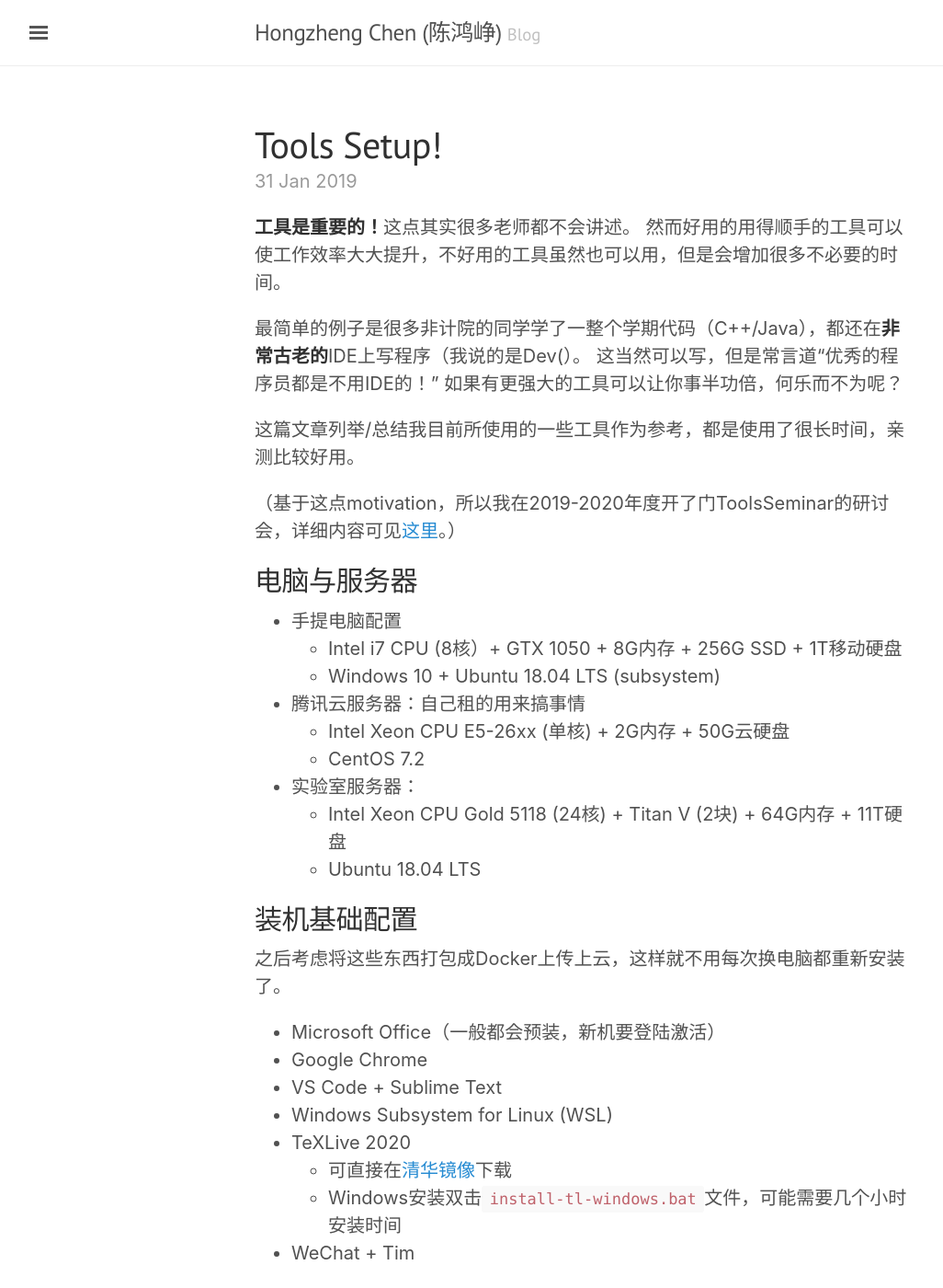
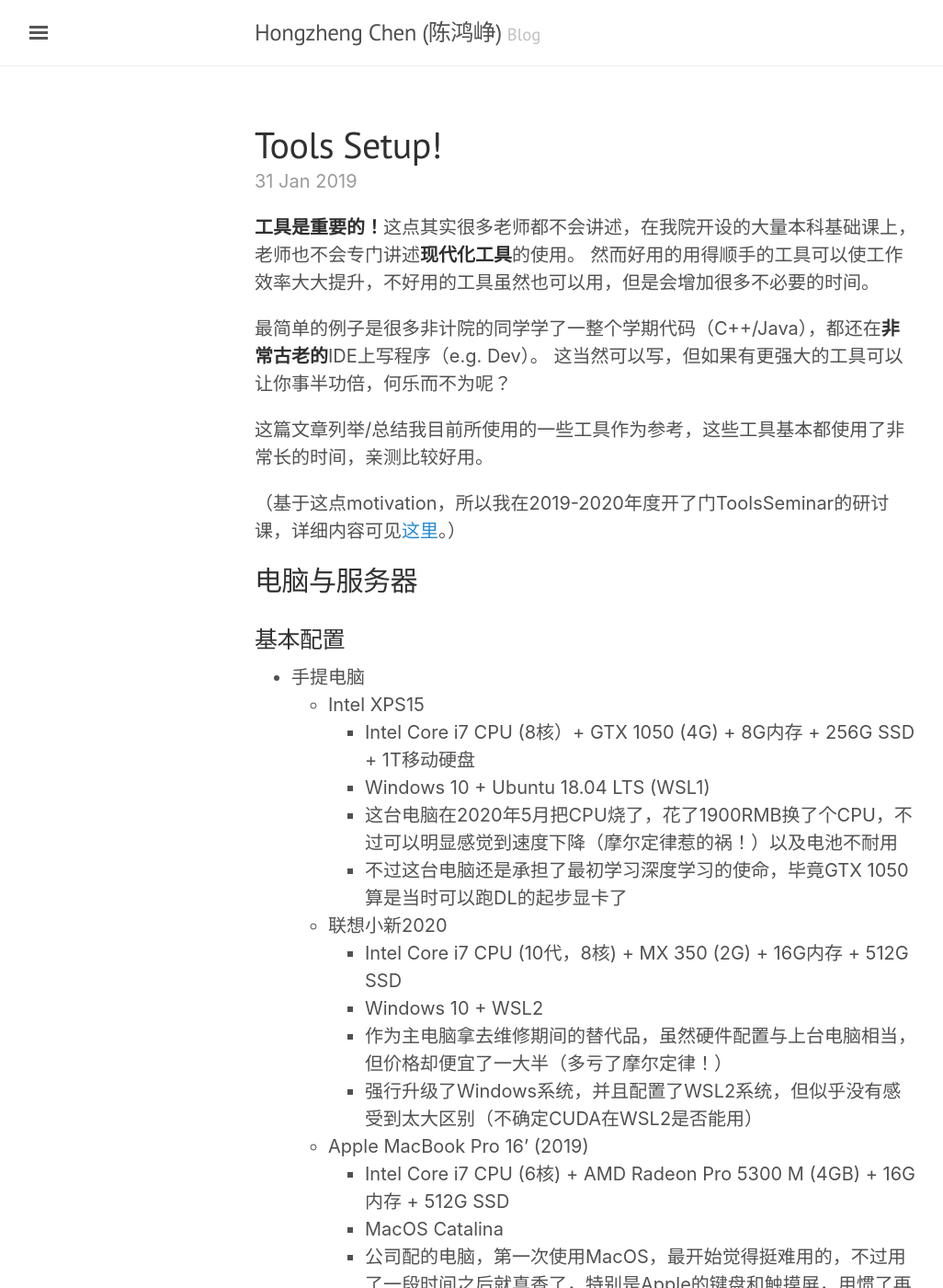
Before and after one commit to Ewenwan/chhzh123.github.io, a Jekyll site: the page built from _posts/2019-01-31-tools-setup.md, in a window 1280 px wide and 1400 px high. Shown: the whole window at 92% size, without its empty margins (3-1029 px from the left). Built offline with Jekyll 4.4.1, drawn with Linux system fonts in a browser that asks for light colours; nearby versions of some CDN libraries; comment, search, counter and statistics services are not loaded; some of the changed text lies outside the part shown.

Commit message:
[blog] Update tools

```diff
--- a/_posts/2019-01-31-tools-setup.md
+++ b/_posts/2019-01-31-tools-setup.md
@@ -4,40 +4,68 @@
 tag: [research, tools]
 ---
 
-**工具是重要的！**这点其实很多老师都不会讲述。
+**工具是重要的！**这点其实很多老师都不会讲述，在我院开设的大量本科基础课上，老师也不会专门讲述**现代化工具**的使用。
 然而好用的用得顺手的工具可以使工作效率大大提升，不好用的工具虽然也可以用，但是会增加很多不必要的时间。
 
-最简单的例子是很多非计院的同学学了一整个学期代码（C++/Java），都还在**非常古老的**IDE上写程序（我说的是Dev(）。
-这当然可以写，但是常言道“优秀的程序员都是不用IDE的！”
-如果有更强大的工具可以让你事半功倍，何乐而不为呢？
+最简单的例子是很多非计院的同学学了一整个学期代码（C++/Java），都还在**非常古老的**IDE上写程序（e.g. Dev）。
+这当然可以写，但如果有更强大的工具可以让你事半功倍，何乐而不为呢？
 
-这篇文章列举/总结我目前所使用的一些工具作为参考，都是使用了很长时间，亲测比较好用。
+这篇文章列举/总结我目前所使用的一些工具作为参考，这些工具基本都使用了非常长的时间，亲测比较好用。
 
-（基于这点motivation，所以我在2019-2020年度开了门ToolsSeminar的研讨会，详细内容可见[这里](/seminar)。）
+（基于这点motivation，所以我在2019-2020年度开了门ToolsSeminar的研讨课，详细内容可见[这里](/seminar)。）
 
 <!--more-->
 
 ## 电脑与服务器
-* 手提电脑配置
-	- Intel i7 CPU (8核）+ GTX 1050 + 8G内存 + 256G SSD + 1T移动硬盘
-	- Windows 10 + Ubuntu 18.04 LTS (subsystem)
-* 腾讯云服务器：自己租的用来搞事情
+### 基本配置
+* 手提电脑
+	* Intel XPS15
+		- Intel Core i7 CPU (8核）+ GTX 1050 (4G) + 8G内存 + 256G SSD + 1T移动硬盘
+		- Windows 10 + Ubuntu 18.04 LTS (WSL1)
+		- 这台电脑在2020年5月把CPU烧了，花了1900RMB换了个CPU，不过可以明显感觉到速度下降（摩尔定律惹的祸！）以及电池不耐用
+		- 不过这台电脑还是承担了最初学习深度学习的使命，毕竟GTX 1050算是当时可以跑DL的起步显卡了
+	* 联想小新2020
+		- Intel Core i7 CPU (10代，8核) + MX 350 (2G) + 16G内存 + 512G SSD
+		- Windows 10 + WSL2
+		- 作为主电脑拿去维修期间的替代品，虽然硬件配置与上台电脑相当，但价格却便宜了一大半（多亏了摩尔定律！）
+		- 强行升级了Windows系统，并且配置了WSL2系统，但似乎没有感受到太大区别（不确定CUDA在WSL2是否能用）
+	* Apple MacBook Pro 16' (2019)
+		- Intel Core i7 CPU (6核) + AMD Radeon Pro 5300 M (4GB) + 16G内存 + 512G SSD
+		- MacOS Catalina
+		- 公司配的电脑，第一次使用MacOS，最开始觉得挺难用的，不过用了一段时间之后就真香了，特别是Apple的键盘和触摸屏，用惯了再换回原来的电脑完全不适应
+* 腾讯云服务器：自己租的用来搞事情，[学生优惠](https://cloud.tencent.com/act/campus)非常便宜
 	- Intel Xeon CPU E5-26xx (单核) + 2G内存 + 50G云硬盘
 	- CentOS 7.2
+	- 续费了三次，第一次续费续太短了，后面两次都续了一年时间，主要用来搭个人网盘存一些临时文件，还是非常方便的
+	- 当年第一次接触云服务器，也为熟悉使用Linux操作系统奠定基础
 * 实验室服务器：
-	- Intel Xeon CPU Gold 5118 (24核) + Titan V (2块) + 64G内存 + 11T硬盘
+	- Intel Xeon CPU Gold 5118 (24核) + Titan V (2块) + 768G内存 + 11T硬盘
 	- Ubuntu 18.04 LTS
 
-## 装机基础配置
+### 装机基础软件配置
 之后考虑将这些东西打包成Docker上传上云，这样就不用每次换电脑都重新安装了。
 * Microsoft Office（一般都会预装，新机要登陆激活）
-* Google Chrome
-* VS Code + Sublime Text
-* Windows Subsystem for Linux (WSL)
+* [Google Chrome](https://www.google.com/intl/en_sg/chrome/)
+* [VS Code](https://code.visualstudio.com/) + [Sublime Text](https://www.sublimetext.com/)
+* [Windows Subsystem for Linux (WSL)](https://docs.microsoft.com/en-us/windows/wsl/install-win10)
 * TeXLive 2020
 	* 可直接在[清华镜像](https://link.zhihu.com/?target=https%3A//mirrors.tuna.tsinghua.edu.cn/CTAN/systems/texlive/Images/)下载
 	* Windows安装双击`install-tl-windows.bat`文件，可能需要几个小时安装时间
 * WeChat + Tim
+
+### 服务器
+可能很多人会问自己租服务器用来干嘛。
+其实是可以干非常多事情的，比如：
+* [jupyter notebook](https://jupyter.org/)<br/>
+这个无论什么服务器平台都会装，因为实在太好用，内置命令行和python环境，非常方便
+* ftp<br/>
+偶尔与服务器传输大型文件，同时可以搭建班级内部的提交作业平台<br/>
+本地用来与服务器建立ssh连接与传输文件可用[xmanager](https://www.netsarang.com/en/xmanager/)(xftp+xshell)
+* [seafile](https://www.seafile.com/)<br/>
+自建轻量级网盘，效果奇佳，从电脑往手机传数据再也不用数据线了！
+* ~~梯（划掉）子~~
+* git<br/>
+代码版本管理，学校小组项目会用到
 
 ## 日常工作
 * [Microsoft To Do](https://todo.microsoft.com/tasks/)
@@ -50,7 +78,27 @@
 	* 可定期（如每周一或重复几次）提醒，这点太重要了！
 	* 多种颜色tag选择
 	* 可加备注加提醒
+	* 支持不同时区
 	* 多终端多平台
+* [Lark](https://www.larksuite.com/) / 飞书
+	* 不得不说，尽管飞书2019年才发布，但是它是我用过**最好用**的协作软件，没有之一
+	* 消息、文件永久存储
+	* 新加入成员可查看过往消息（这两点就比腾讯系的产品好太多）
+	* 音视频会议（集成在同一软件中这很厉害）
+	* 日历（这也是公司协作很重要的功能，而且可以互相查看日历空闲时间）
+	* 云存储（既有私人存储空间，也有公共存储空间）
+	* 云文档
+		* 完全具备了Google Doc的所有特性，可多人协作，设置权限
+		* Markdown文档，这一点也是比腾讯系产品强得多，不仅支持Markdown语法，还有自动检测不同代码自动高亮，自动链接显示文档，添加协作者@人的功能
+	* 邮箱（可关联公司邮箱查看邮件）
+
+## 疫情期间会议/协作软件（2020更新）
+* Zoom
+* 腾讯会议
+* Slack
+	* 使用网页版就非常方便
+	* 实验室小组可以分多个channel，更方便工作期间讨论
+	* 有基本的Markdown语法显示
 
 ## WSL配置
 安装在Microsoft Store搜索Ubuntu即可，注意安装后打开前需要先在控制面板-程序和功能-启用或关闭Windows功能中将"适用于Linux的Windows子系统"打开并重启。详细安装教程可见Microsoft[官网](https://docs.microsoft.com/en-us/windows/wsl/install-win10)。其中也有说明如何升级至WSL2，需要先升级Windows版本至2004(Build 19041)，然后才有办法启用。WSL1和WSL2的比较见[此文](https://docs.microsoft.com/en-us/windows/wsl/compare-versions)。
@@ -159,18 +207,36 @@
 * 内置控制行，可以直接打Python代码
 
 ### [VS Code](https://code.visualstudio.com/)
-不得不说，经过大半年的发展，微软爸爸的文本编辑器已经相当成熟了。
+不得不说，经过大半年的发展，微软爸爸的文本编辑器已经相当成熟了。进入到2020年，我也基本从Sublime Text转到VS Code的重度用户，因为用久会发现它比ST还更加人性化和好用。
 
 优点：
 * sublime有的基本都有
 * Intellisense
+	* 跨文件定义搜索
+	* 自动类名方法名补全
 * 大量插件支持
 	* Python / Jupyter notebook原生支持
-	* Markdown预览
+	* Markdown加强预览（用MathJax渲染LaTeX）
 	* LaTeX编译显示
 * 自动跳转至定义位置（大项目必备）
 * 跨文件/全局搜索
 * SSH远端支持
+	* 这点对于远程服务器开发工作来说实在是太香了
+	* 以前在远端服务器跑代码总是要现在本地测试完，再通过ftp等方式传上服务器运行；但现在完全可以全流程操作，在VS Code里显示远端文件夹，打开代码文件更改，内置Terminal运行
+* 跨平台支持（似乎网页版也要开放了）
+* Git/Github集成
+	* 这对于常常要commit的开发者来说也是相当友好
+	* 基本上所有功能都被集成进来了
+* 开源持续优化
+	* 现在基本是每月一更新，有什么硬伤都会被及时修复
+
+### 实用小语言
+* Markdown<br/>
+不用关心排版，层次化分明
+	* [Gitlab Markdown Guide](https://about.gitlab.com/handbook/engineering/ux/technical-writing/markdown-guide/)
+	* [Markdown Guide for Jupyter Notebook](https://medium.com/analytics-vidhya/the-ultimate-markdown-guide-for-jupyter-notebook-d5e5abf728fd)
+* 正则表达式<br/>
+其实掌握常用匹配指令就好了，一开始觉得很复杂，后来常常用编辑器的搜索功能就习惯了
 
 ## 笔记
 笔记怎么做也是我这一年多来摸索的东西，现在基本上用下面两个工具啦。
@@ -189,6 +255,8 @@
 就是一个html页面，里面存自己的笔记，但是页面布局都已经帮你设置好了，直接可以写，还可以上传到服务器上让所有人都可以访问（但是几M大小基本加载不出来...）。
 平时文科类的笔记会存在里面，还有部分有用的代码，其他的话...就当成网页收藏夹了...
 
+*注：有了博客之后，后面一个也基本不再使用了。*
+
 ## 文献管理
 * [Zotero](https://www.zotero.org/)：学长推荐，必属精品(
 
@@ -201,7 +269,18 @@
 * 支持不同格式的文件读入
 * 好像还有云同步，但并没有用过
 
-## 流程图/模型图绘制
+## 数据可视化
+### 柱形图
+这个也是写论文必备
+* [Matplotlib](https://matplotlib.org/)<br/>
+Python包，功能强大，不过我主要用来画折线图、柱形图；语法还算简单，添加标签标注等等也不会太麻烦，标签可以直接输入LaTeX代码
+* [Mathematica(MMA)](https://www.wolfram.com/mathematica/)<br/>
+上大学之前就只知道MMA画函数/3D/等高线图，其实用matplotlib画2D函数图会简单很多；而直到这一次建模也才直到MMA这么强大，还可以直接制作有数值的地图，完全是开外挂...
+	<!-- > TODO MMA 剑魔 -->
+* [Plotly](https://plot.ly/)<br/>
+在线网站，可以用Python调用API，功能很强大，但还未自己试过
+
+### 流程图/模型图绘制
 写论文或者建模就知道画图的苦，以前一直都羡慕人家的文章中能够画出那么漂亮的图片，因为以往都只知道函数图怎么画，但不知道有什么比较好用的流程图工具
 * [draw.io](https://draw.io)<br/>
 在线画图，有网格，图形多，使用方便，画什么都容易，不足是对插图的处理不强，原生LaTeX在导出时常常出现问题
@@ -230,55 +309,6 @@
 * TikZ里有automata的package
 * http://madebyevan.com/fsm/
 
-## 数据可视化
-这个也是写论文必备
-* [Matplotlib](https://matplotlib.org/)<br/>
-Python包，功能强大，不过我主要用来画折线图、柱形图；语法还算简单，添加标签标注等等也不会太麻烦，标签可以直接输入LaTeX代码
-* [Mathematica(MMA)](https://www.wolfram.com/mathematica/)<br/>
-上大学之前就只知道MMA画函数/3D/等高线图，其实用matplotlib画2D函数图会简单很多；而直到这一次建模也才直到MMA这么强大，还可以直接制作有数值的地图，完全是开外挂...
-	<!-- > TODO MMA 剑魔 -->
-* [Plotly](https://plot.ly/)<br/>
-在线网站，可以用Python调用API，功能很强大，但还未自己试过
-
-## 服务器
-可能很多人会问自己租服务器用来干嘛。
-其实是可以干非常多事情的。
-现在[腾讯云学生特价](https://cloud.tencent.com/act/campus?fromSource=gwzcw.594708.594708.594708)，一个月10元就有一台还不错的服务器（0.8折！），于是爽快入坑连续包了3年(((
-
-下面是目前我用服务器干的一些事情：
-* [jupyter notebook](https://jupyter.org/)<br/>
-这个无论什么服务器平台都会装，因为实在太好用，内置命令行和python环境，非常方便
-* ftp<br/>
-偶尔与服务器传输大型文件，同时可以搭建班级内部的提交作业平台<br/>
-本地用来与服务器建立ssh连接与传输文件可用[xmanager](https://www.netsarang.com/en/xmanager/)(xftp+xshell)
-* [seafile](https://www.seafile.com/)<br/>
-自建轻量级网盘，效果奇佳，从电脑往手机传数据再也不用数据线了！
-* 国内科学上网<br/>
-这个不言而喻
-* git<br/>
-代码版本管理，学校小组项目会用到
-
-## 编程语言
-对的，这里我把各种编程语言也当成工具看待，以后（有时间的话）应该会把这些语言都写一篇Blog的吧。
-
-### 正统语言
-* C：学完计组再回看会发现很多底层的细节被忽略了
-* C++：各种算法及框架最常用，高效易写
-* Python：Python大法好！
-	<!-- - pip, Anaconda, numpy, pandas -->
-* Haskell：函数式赞歌！
-* Wolfram：MMA的编程语言，算半个吧(
-* Verilog：传统的硬件描述语言
-* [Chisel](https://chisel.eecs.berkeley.edu/)（在学）：UCB造的硬件锤子！
-
-### 其他玩意儿
-* Markdown<br/>
-不用关心排版，层次化分明
-	* [Gitlab Markdown Guide](https://about.gitlab.com/handbook/engineering/ux/technical-writing/markdown-guide/)
-	* [Markdown Guide for Jupyter Notebook](https://medium.com/analytics-vidhya/the-ultimate-markdown-guide-for-jupyter-notebook-d5e5abf728fd)
-* 正则表达式<br/>
-其实掌握常用匹配指令就好了，一开始觉得很复杂，后来觉得也还好，人家还不是图灵完备的(
-
 ## 人工智能
 当时入深度学习坑时选择TF，折腾了很久连它语法都没搞清楚，对初学者非常不友善，于是就此放弃
 * [Pytorch](https://pytorch.org/)<br/>
```
Also changed, not shown: other parts of _posts/2019-01-31-tools-setup.md (+3 -4 lines).
